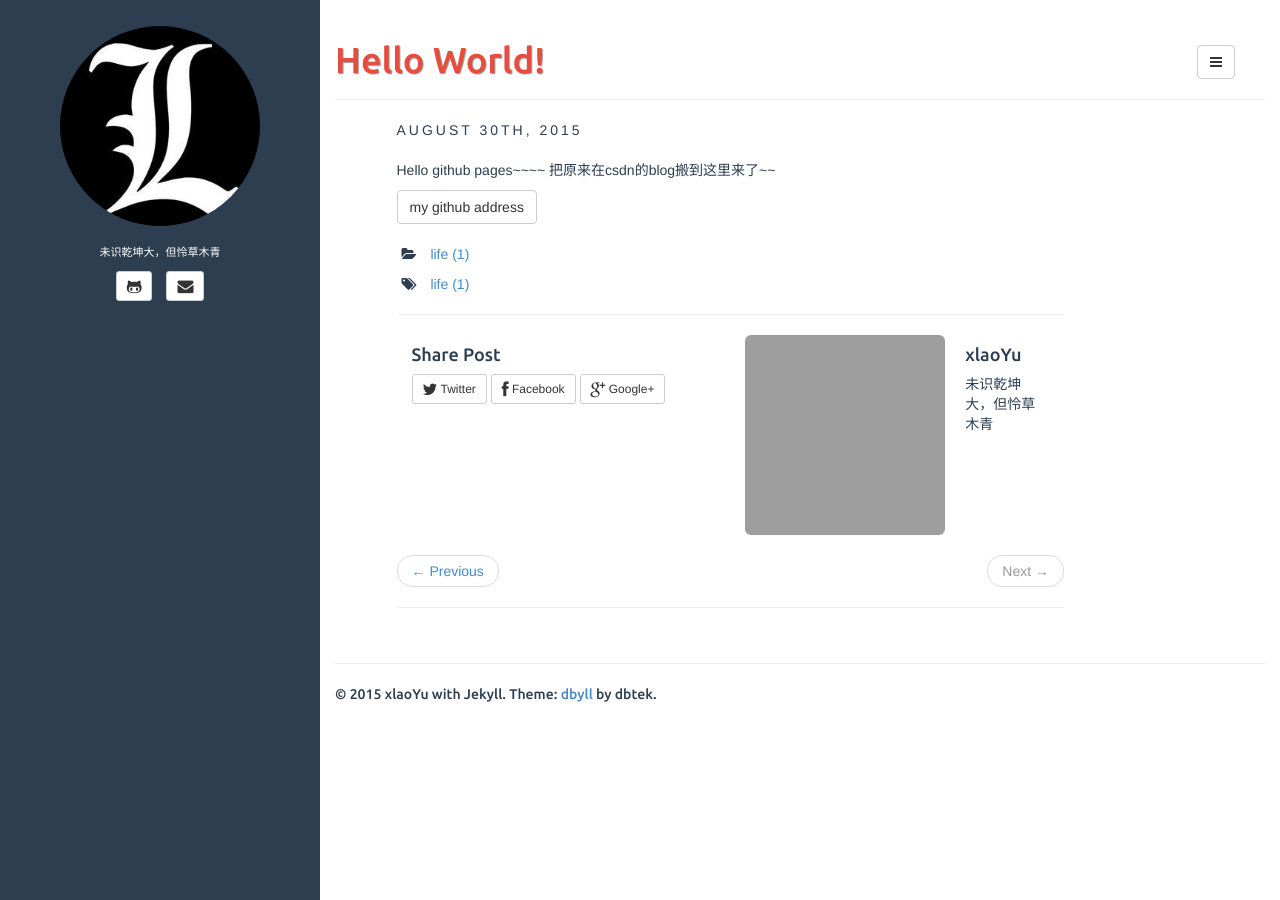
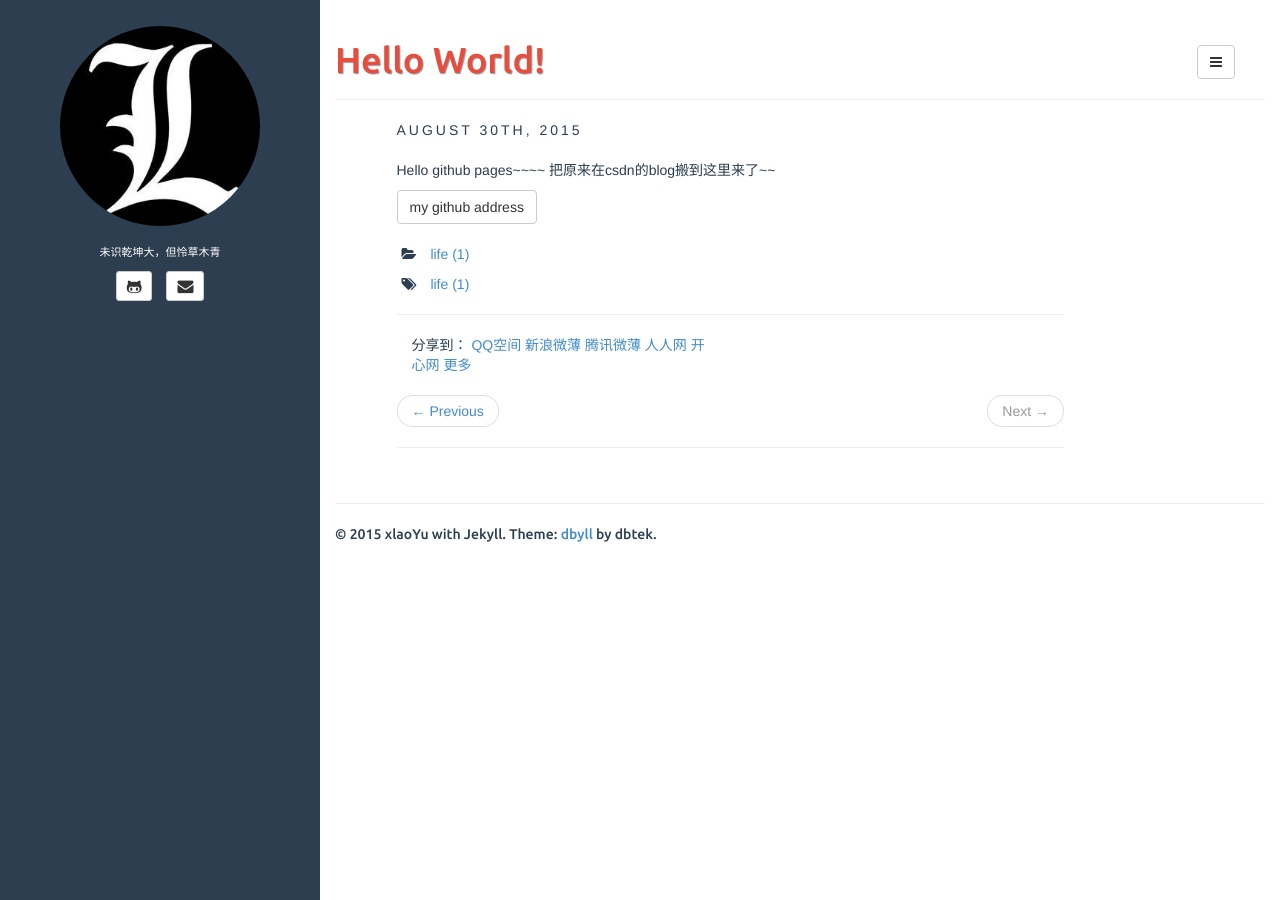
Before and after one commit to Yuliang-Lee/Yuliang-Lee.github.io, a Jekyll site: the page built from _posts/2015-08-30-hello-world.md, in a window 1280 px wide. Built offline with Jekyll 4.4.1, drawn with Linux system fonts in a browser that asks for light colours; comment, search, counter and statistics services are not loaded; grey boxes are pictures that could not be loaded.

Commit message:
添加分享按钮栏
添加分享按钮栏

```diff
--- a/_includes/default.html
+++ b/_includes/default.html
@@ -60,7 +60,7 @@
 			</a>
 			{% endif %}
 			<a class="navbar-brand" href="{{ site.BASE_PATH }}/">
-				<img src="http://www.gravatar.com/avatar/{{site.author.email_md5}}?s=35" class="img-circle" />
+				<img src="{{ site.BASE_PATH }}/images/portrait.png" class="img-circle" />
 				{{ site.title }}
 			</a>
 		</div>
--- a/_includes/post.html
+++ b/_includes/post.html
@@ -73,29 +73,35 @@
 
 		<div>
       <section class="share col-sm-6">
-        <h4 class="section-title">Share Post</h4>
-        <a class="btn btn-default btn-sm twitter" href="http://twitter.com/share?text={{page.title | encode}}{% if site.author.twitter%}&via={{site.author.twitter}}{% endif %}"
-           onclick="window.open(this.href, 'twitter-share', 'width=550,height=235');return false;">
-          <i class="fa fa-twitter fa-lg"></i>
-          Twitter
-        </a>
-        <a class="btn btn-default btn-sm facebook" href="https://www.facebook.com/sharer/sharer.php"
-           onclick="window.open(this.href, 'facebook-share','width=580,height=296');return false;">
-          <i class="fa fa-facebook fa-lg"></i>
-          Facebook
-        </a>
-        <a class="btn btn-default btn-sm gplus"
-           onclick="window.open('https://plus.google.com/share?url='+window.location.href, 'google-plus-share', 'width=490,height=530');return false;">
-          <i class="fa fa-google-plus fa-lg"></i>
-          Google+
-        </a>
+        <!-- JiaThis Button BEGIN -->
+        <div class="jiathis_style">
+        <span class="jiathis_txt">分享到：</span>
+        <a class="jiathis_button_qzone">QQ空间</a>
+        <a class="jiathis_button_tsina">新浪微薄</a>
+        <a class="jiathis_button_tqq">腾讯微薄</a>
+        <a class="jiathis_button_renren">人人网</a>
+        <a class="jiathis_button_kaixin001">开心网</a>
+
+        <a href="http://www.jiathis.com/share" class="jiathis jiathis_txt jiathis_separator jtico jtico_jiathis" target="_blank">更多</a>
+        <a class="jiathis_counter_style"></a>
+        </div>
+        <script type="text/javascript" >
+        var jiathis_config={
+            summary:"",
+            shortUrl:true,
+            hideMore:false
+        }
+        </script>
+        <script type="text/javascript" src="http://v3.jiathis.com/code/jia.js" charset="utf-8"></script>
+        <!-- JiaThis Button END -->
+
       </section>
 
-      <section class="col-sm-6 author">
+      <!-- <section class="col-sm-6 author">
         <img src="http://www.gravatar.com/avatar/{{site.author.email_md5}}" class="img-rounded author-image" />
         <h4 class="section-title author-name">{{site.author.name}}</h4>
         <p class="author-bio">{{site.author.bio}}</p>
-      </section>
+      </section> -->
     </div>
 
     <div class="clearfix"></div>
```
